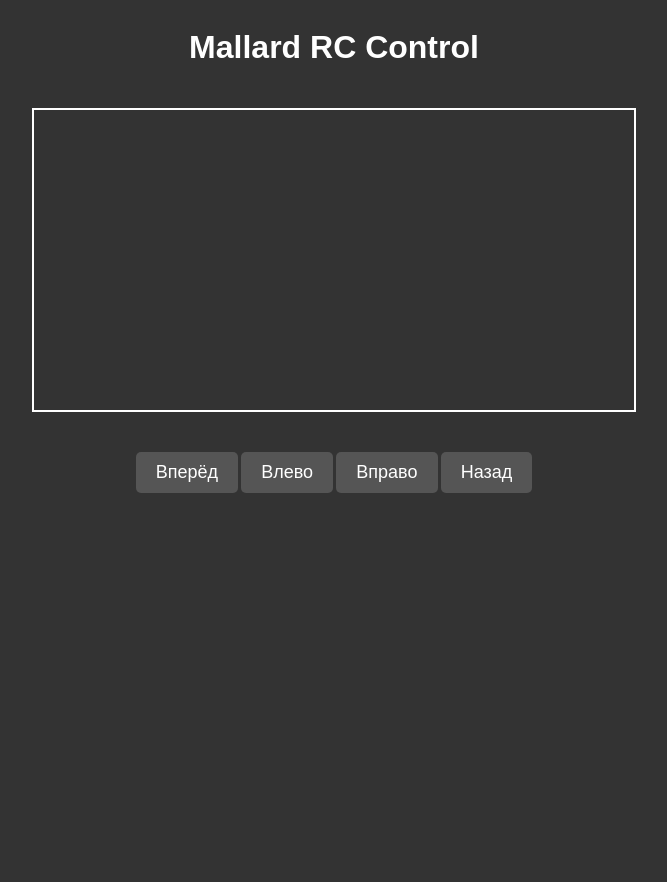
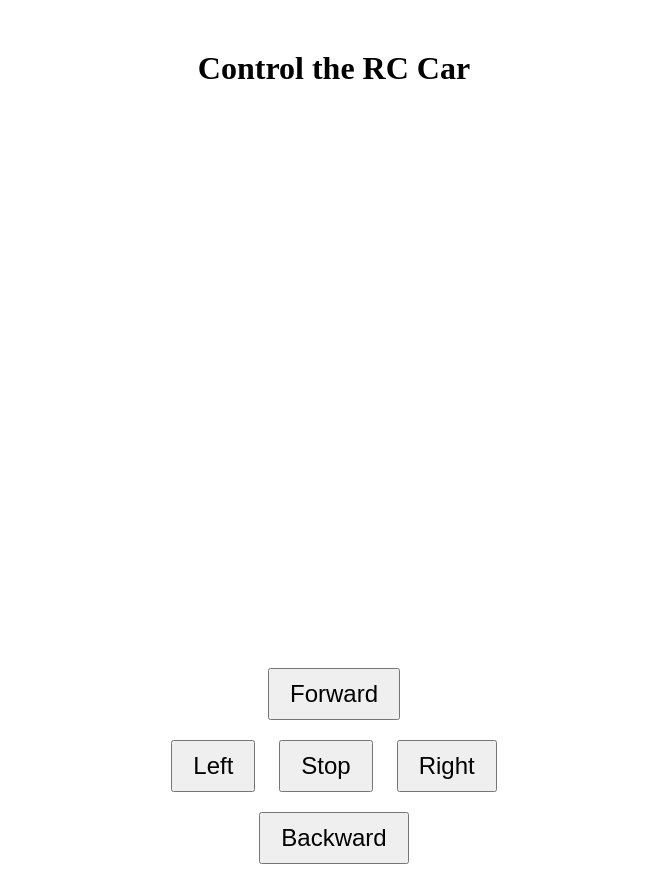
Before and after one commit to Mirnyi4/rpi-server, a Flask app: page / in a window 1280 px wide. Shown: the whole page, without its empty margins (306-973 px from the left). Before the commit the page ends 493 px from the top, so only its background shows below. Run offline with Flask 3, Linux system fonts and the light colour scheme; some libraries are stand-ins or nearby versions.

Commit message:
Update index.html

```diff
--- a/templates/index.html
+++ b/templates/index.html
@@ -3,86 +3,44 @@
 <head>
     <meta charset="UTF-8">
     <meta name="viewport" content="width=device-width, initial-scale=1.0">
-  <title>Mallard RC Control</title>
+    <title>RC Car Control with WebRTC</title>
     <style>
-    body {
-      display: flex;
-      flex-direction: column;
-      align-items: center;
-      background-color: #333;
-      color: white;
-      font-family: Arial, sans-serif;
-    }
-    video {
-      width: 80%;
-      max-width: 600px;
-      margin: 20px;
-      border: 2px solid #fff;
-    }
-    .controls {
-      display: flex;
-      justify-content: space-around;
-      width: 80%;
-      max-width: 400px;
-      margin: 20px;
-    }
-    button {
-      padding: 10px 20px;
-      font-size: 18px;
-      background-color: #555;
-      color: white;
-      border: none;
-      border-radius: 5px;
-      cursor: pointer;
-    }
-    button:hover {
-      background-color: #777;
-    }
+        body { text-align: center; margin-top: 50px; }
+        video { width: 80%; margin: 20px; }
+        button { font-size: 24px; margin: 10px; padding: 10px 20px; }
     </style>
 </head>
 <body>
-  <h1>Mallard RC Control</h1>
-  <video id="video" autoplay playsinline></video>
-  <div class="controls">
-    <button onclick="sendCommand('forward')">Вперёд</button>
-    <button onclick="sendCommand('left')">Влево</button>
-    <button onclick="sendCommand('right')">Вправо</button>
-    <button onclick="sendCommand('backward')">Назад</button>
-  </div>
+    <h1>Control the RC Car</h1>
+    <video id="remoteVideo" autoplay playsinline></video>
+    <br>
+    <button onclick="sendCommand('forward')">Forward</button><br>
+    <button onclick="sendCommand('left')">Left</button>
+    <button onclick="sendCommand('stop')">Stop</button>
+    <button onclick="sendCommand('right')">Right</button><br>
+    <button onclick="sendCommand('backward')">Backward</button>
 
+    <script src="https://cdnjs.cloudflare.com/ajax/libs/socket.io/4.4.1/socket.io.js"></script>
     <script>
-    // WebRTC: Устанавливаем соединение с Raspberry Pi
-    const peerConnection = new RTCPeerConnection({
-      iceServers: [{ urls: 'stun:stun.l.google.com:19302' }]
-    });
+        const socket = io();
+        const pc = new RTCPeerConnection();
 
-    peerConnection.ontrack = (event) => {
-      const video = document.getElementById('video');
-      video.srcObject = event.streams[0];
+        async function connect() {
+            const offer = await fetch('/offer', { method: 'POST' });
+            const data = await offer.json();
+            await pc.setRemoteDescription(data);
+
+            pc.ontrack = event => {
+                document.getElementById('remoteVideo').srcObject = event.streams[0];
             };
-
-    async function startConnection() {
-      const offer = await peerConnection.createOffer();
-      await peerConnection.setLocalDescription(offer);
-
-      // Отправьте offer на Raspberry Pi через WebSocket
-      const response = await fetch('/offer', {
-        method: 'POST',
-        headers: { 'Content-Type': 'application/json' },
-        body: JSON.stringify({ offer: peerConnection.localDescription })
-      });
-      const { answer } = await response.json();
-      await peerConnection.setRemoteDescription(answer);
         }
 
-    startConnection();
+        function sendCommand(action) {
+            socket.emit('command', { action: action });
+            console.log(`Sent command: ${action}`);
+        }
 
-    // Отправляем команды управления на сервер через WebSocket
-    const socket = new WebSocket('ws://<raspberry-pi-ip>:8080');
-
-    function sendCommand(command) {
-      socket.send(JSON.stringify({ action: command }));
-    }
+        connect();
     </script>
 </body>
 </html>
```
Lines whose indentation alone changed are shown as unchanged.
